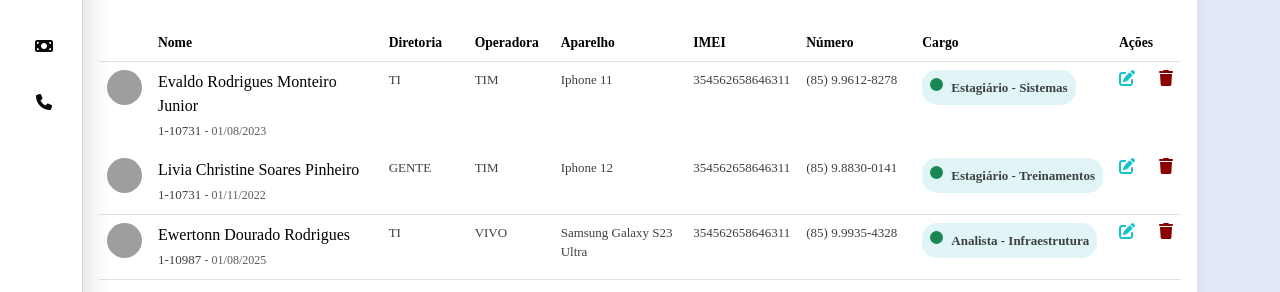
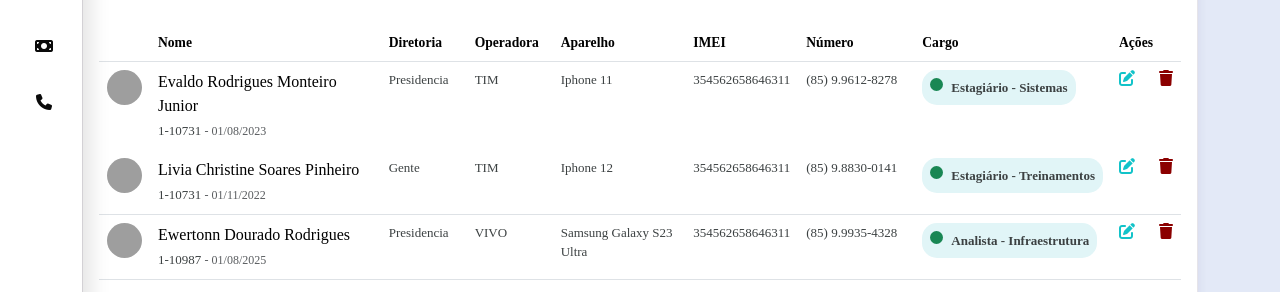
Before and after one commit to evaaldo/INVENTARIO-TELEFONIA-FRONTEND, an Angular app: page /usuarios in a window 1280 px wide. Shown: the part 344-636 px from the top of the page. Built offline with nearby package versions, Linux system fonts and the light colour scheme; grey boxes are pictures that could not be loaded; a web font is replaced by a local one.

Commit message:
Update: Corrigindo campo de pesquisa da home para input search

```diff
--- a/src/app/Components/home/search-card/search-card.component.html
+++ b/src/app/Components/home/search-card/search-card.component.html
@@ -18,7 +18,7 @@
                                   </div>
                                   <div class="col-lg-9 col-md-6 col-sm-12 p-0">
                                       <input
-                                        type="text"
+                                        type="search"
                                         placeholder="Buscar Colaborador..."
                                         class="form-control"
                                         id="search"
@@ -64,7 +64,7 @@
                                       <div class="table-responsive">
                                           <table class="table widget-26">
                                               <tbody>
-                                                @for (usuario of usuarioFiltradoPorTexto(filtroTexto); track usuario.id) {
+                                                @for (usuario of usuarioFiltrado(filtroTexto); track usuario.id) {
                                                   <tr>
                                                     <td>
                                                         <div class="widget-26-job-emp-img">
--- a/src/app/Components/home/search-card/search-card.component.ts
+++ b/src/app/Components/home/search-card/search-card.component.ts
@@ -25,9 +25,9 @@ interface Usuario {
 })
 export class SearchCardComponent {
   usuariosLista: Usuario[] = usuarios;
-  filtroTexto: string = ''
+  filtroTexto: string = '';
 
-  usuarioFiltradoPorTexto(texto: string): Usuario[] {
+  usuarioFiltrado(texto: string): Usuario[] {
     if(this.filtroTexto == '') {
       return this.usuariosLista;
     } else {
--- a/src/app/Components/usuarios/tabela-usuarios/tabela-usuarios.component.html
+++ b/src/app/Components/usuarios/tabela-usuarios/tabela-usuarios.component.html
@@ -12,11 +12,11 @@
                               <div class="row no-gutters">
                                   <div class="col-lg-2 col-md-3 col-sm-12">
                                       <select class="form-control" id="exampleFormControlSelect1">
-                                          <option>Diretoria</option>
-                                          <option>Presidência</option>
-                                          <option>Gente</option>
-                                          <option>Comercial</option>
-                                          <option>Financeiro</option>
+                                          <option value="">Diretoria</option>
+                                          <option value="presidencia">Presidencia</option>
+                                          <option value="gente">Gente</option>
+                                          <option value="comercial">Comercial</option>
+                                          <option value="financeiro">Financeiro</option>
                                       </select>
                                   </div>
                                   <div class="col-lg-10 col-md-6 col-sm-12 p-0">
@@ -88,7 +88,7 @@
                                               </tr>
                                             </thead>
                                               <tbody>
-                                                  @for (usuario of usuarioFiltradoPorTexto(filtroTexto); track usuario.id) {
+                                                  @for (usuario of usuarioFiltrado(filtroTexto); track usuario.id) {
                                                     <tr>
                                                       <td>
                                                           <div class="widget-26-job-emp-img">
--- a/src/app/Components/usuarios/tabela-usuarios/tabela-usuarios.component.ts
+++ b/src/app/Components/usuarios/tabela-usuarios/tabela-usuarios.component.ts
@@ -27,12 +27,12 @@ export class TabelaUsuariosComponent {
   filtroTexto: string = "";
   usuariosLista: Usuario[] = usuarios;
 
-  usuarioFiltradoPorTexto(texto: string): Usuario[] {
+  usuarioFiltrado(texto: string): Usuario[] {
     if(!this.filtroTexto) {
       return this.usuariosLista;
     } else {
       return this.usuariosLista.filter(usuario => {
-        return usuario.nome.toLowerCase().includes(this.filtroTexto.toLowerCase());
+        return usuario.nome.toLowerCase().includes(texto.toLowerCase());
       });
     }
   }
--- a/src/app/usuarios.json
+++ b/src/app/usuarios.json
@@ -5,7 +5,7 @@
     "nome": "Evaldo Rodrigues Monteiro Junior",
     "matricula": "1-10731",
     "dataAdmissao": "01/08/2023",
-    "setor": "TI",
+    "setor": "Presidencia",
     "operadora": "TIM",
     "dispositivo": "Iphone 11",
     "imei": "354562658646311",
@@ -18,7 +18,7 @@
     "nome": "Livia Christine Soares Pinheiro",
     "matricula": "1-10731",
     "dataAdmissao": "01/11/2022",
-    "setor": "GENTE",
+    "setor": "Gente",
     "operadora": "TIM",
     "dispositivo": "Iphone 12",
     "imei": "354562658646311",
@@ -31,7 +31,7 @@
     "nome": "Ewertonn Dourado Rodrigues",
     "matricula": "1-10987",
     "dataAdmissao": "01/08/2025",
-    "setor": "TI",
+    "setor": "Presidencia",
     "operadora": "VIVO",
     "dispositivo": "Samsung Galaxy S23 Ultra",
     "imei": "354562658646311",
```
